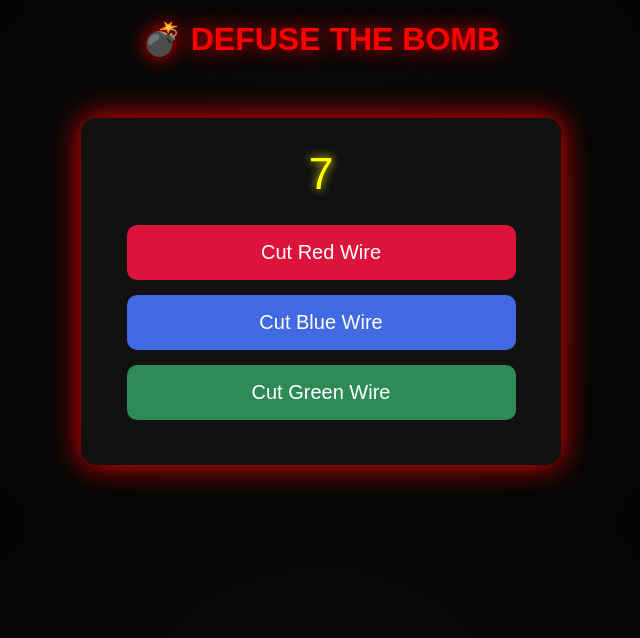
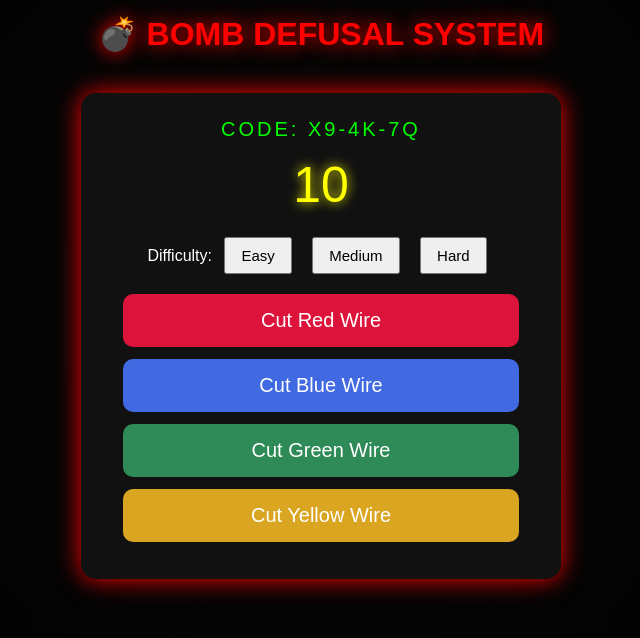
Before and after one commit to Sheeba-07/HTMl_CSS_JS_projects, a plain HTML site: page bomb.html in a window 1280 px wide. Shown: the whole page, without its empty margins (319-959 px from the left). Drawn offline with Linux system fonts and the light colour scheme.

Commit message:
changed code

```diff
--- a/bomb.html
+++ b/bomb.html
@@ -1,12 +1,12 @@
 <!DOCTYPE html>
 <html>
 <head>
-<title>Bomb Defusal Pro</title>
+<title>Advanced Bomb Defusal</title>
 
 <style>
 body {
     margin: 0;
-    background: radial-gradient(circle, #0a0a0a, #000);
+    background: radial-gradient(circle, #080808, #000);
     font-family: Arial;
     color: white;
     text-align: center;
@@ -14,35 +14,52 @@ body {
 
 /* Title */
 h1 {
-    margin-top: 20px;
+    margin-top: 15px;
     color: red;
     text-shadow: 0 0 20px red;
 }
 
-/* Bomb panel */
+/* Bomb Panel */
 .bombBox {
-    width: 420px;
-    margin: 60px auto;
-    padding: 30px;
+    width: 430px;
+    margin: 40px auto;
+    padding: 25px;
     background: #111;
     border-radius: 15px;
-    box-shadow: 0 0 30px red;
+    box-shadow: 0 0 25px red;
     position: relative;
+}
+
+/* Digital Code Display */
+.code {
+    font-size: 20px;
+    color: lime;
+    margin-bottom: 10px;
+    letter-spacing: 3px;
 }
 
 /* Timer */
 #timer {
-    font-size: 45px;
-    margin-bottom: 25px;
+    font-size: 50px;
+    margin: 15px 0;
     color: yellow;
-    text-shadow: 0 0 10px yellow;
+    text-shadow: 0 0 12px yellow;
+}
+
+/* Low time blinking */
+.danger {
+    animation: blink 0.5s infinite;
+}
+
+@keyframes blink {
+    50% { opacity: 0.2; }
 }
 
 /* Wires */
 .wire {
     width: 85%;
-    padding: 16px;
-    margin: 15px auto;
+    padding: 15px;
+    margin: 12px auto;
     border-radius: 10px;
     cursor: pointer;
     font-size: 20px;
@@ -52,13 +69,22 @@ h1 {
 .red { background: crimson; }
 .blue { background: royalblue; }
 .green { background: seagreen; }
+.yellow { background: goldenrod; }
 
 .wire:hover {
     transform: scale(1.06);
     box-shadow: 0 0 20px white;
 }
 
-/* Result screen overlay */
+/* Difficulty buttons */
+.levels button {
+    margin: 8px;
+    padding: 8px 15px;
+    font-size: 15px;
+    cursor: pointer;
+}
+
+/* Result screen */
 #resultScreen {
     position: fixed;
     top: 0;
@@ -68,11 +94,11 @@ h1 {
     display: none;
     align-items: center;
     justify-content: center;
-    font-size: 70px;
+    font-size: 65px;
     font-weight: bold;
 }
 
-/* Defused style */
+/* Defused effect */
 .defused {
     background: radial-gradient(circle, #003300, black);
     color: lime;
@@ -80,50 +106,81 @@ h1 {
     animation: pulse 1s infinite alternate;
 }
 
-/* Explosion style */
+/* Explosion effect */
 .explode {
     background: radial-gradient(circle, #330000, black);
     color: red;
     text-shadow: 0 0 25px red;
 }
 
-/* Pulse animation */
 @keyframes pulse {
     from { transform: scale(1); }
-    to { transform: scale(1.08); }
+    to { transform: scale(1.1); }
+}
+
+/* Restart button */
+#restart {
+    display: none;
+    margin-top: 15px;
+    padding: 10px 20px;
+    font-size: 16px;
+    cursor: pointer;
 }
 </style>
 </head>
 
 <body>
 
-<h1>💣 DEFUSE THE BOMB</h1>
+<h1>💣 BOMB DEFUSAL SYSTEM</h1>
 
 <div class="bombBox">
 
-    <div id="timer">12</div>
+    <div class="code">CODE: X9-4K-7Q</div>
+
+    <div id="timer">15</div>
+
+    <div class="levels">
+        Difficulty:
+        <button onclick="setLevel(15)">Easy</button>
+        <button onclick="setLevel(10)">Medium</button>
+        <button onclick="setLevel(6)">Hard</button>
+    </div>
 
     <div class="wire red" onclick="cutWire('red')">Cut Red Wire</div>
     <div class="wire blue" onclick="cutWire('blue')">Cut Blue Wire</div>
     <div class="wire green" onclick="cutWire('green')">Cut Green Wire</div>
+    <div class="wire yellow" onclick="cutWire('yellow')">Cut Yellow Wire</div>
+
+    <button id="restart" onclick="location.reload()">Restart</button>
 
 </div>
 
 <div id="resultScreen"></div>
 
 <script>
-let safeWire = ["red","blue","green"][Math.floor(Math.random()*3)];
-let time = 12;
+let wires = ["red","blue","green","yellow"];
+let safeWire = wires[Math.floor(Math.random()*wires.length)];
+let time = 15;
 let gameOver = false;
+
+function setLevel(t) {
+    time = t;
+    document.getElementById("timer").innerText = time;
+}
 
 let countdown = setInterval(() => {
     if (gameOver) return;
 
     time--;
-    document.getElementById("timer").innerText = time;
+    let timer = document.getElementById("timer");
+    timer.innerText = time;
+
+    if (time <= 5) {
+        timer.classList.add("danger");
+    }
 
     if (time <= 0) {
-        showExplosion("💥 BOOM!");
+        showExplosion("💥 TIME UP!");
     }
 }, 1000);
 
@@ -131,7 +188,7 @@ function cutWire(color) {
     if (gameOver) return;
 
     if (color === safeWire) {
-        showDefused("🎉 BOMB DEFUSED");
+        showDefused("🎉 DEFUSED");
     } else {
         showExplosion("💥 WRONG WIRE");
     }
@@ -145,6 +202,8 @@ function showDefused(text) {
     screen.style.display = "flex";
     screen.className = "defused";
     screen.innerText = text;
+
+    document.getElementById("restart").style.display = "inline-block";
 }
 
 function showExplosion(text) {
@@ -155,6 +214,8 @@ function showExplosion(text) {
     screen.style.display = "flex";
     screen.className = "explode";
     screen.innerText = text;
+
+    document.getElementById("restart").style.display = "inline-block";
 }
 </script>
 
```
